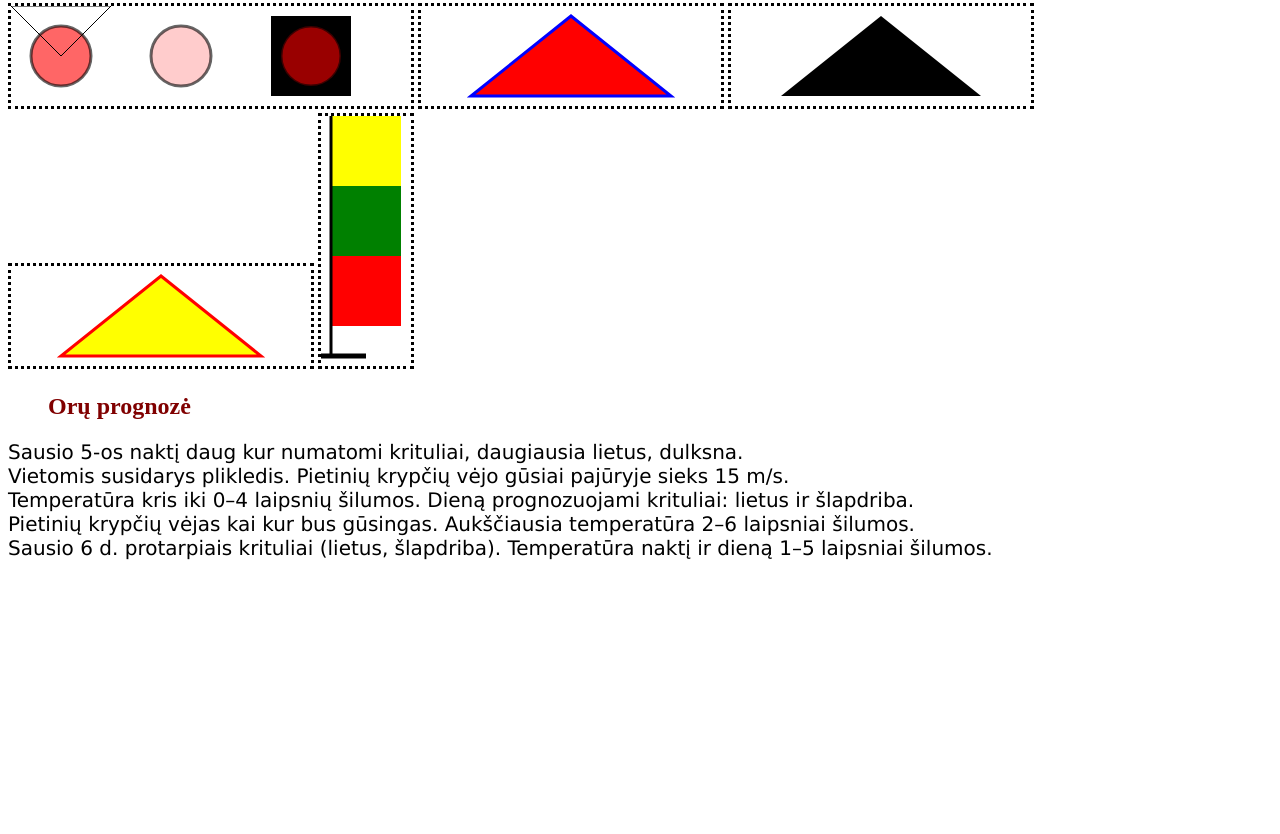
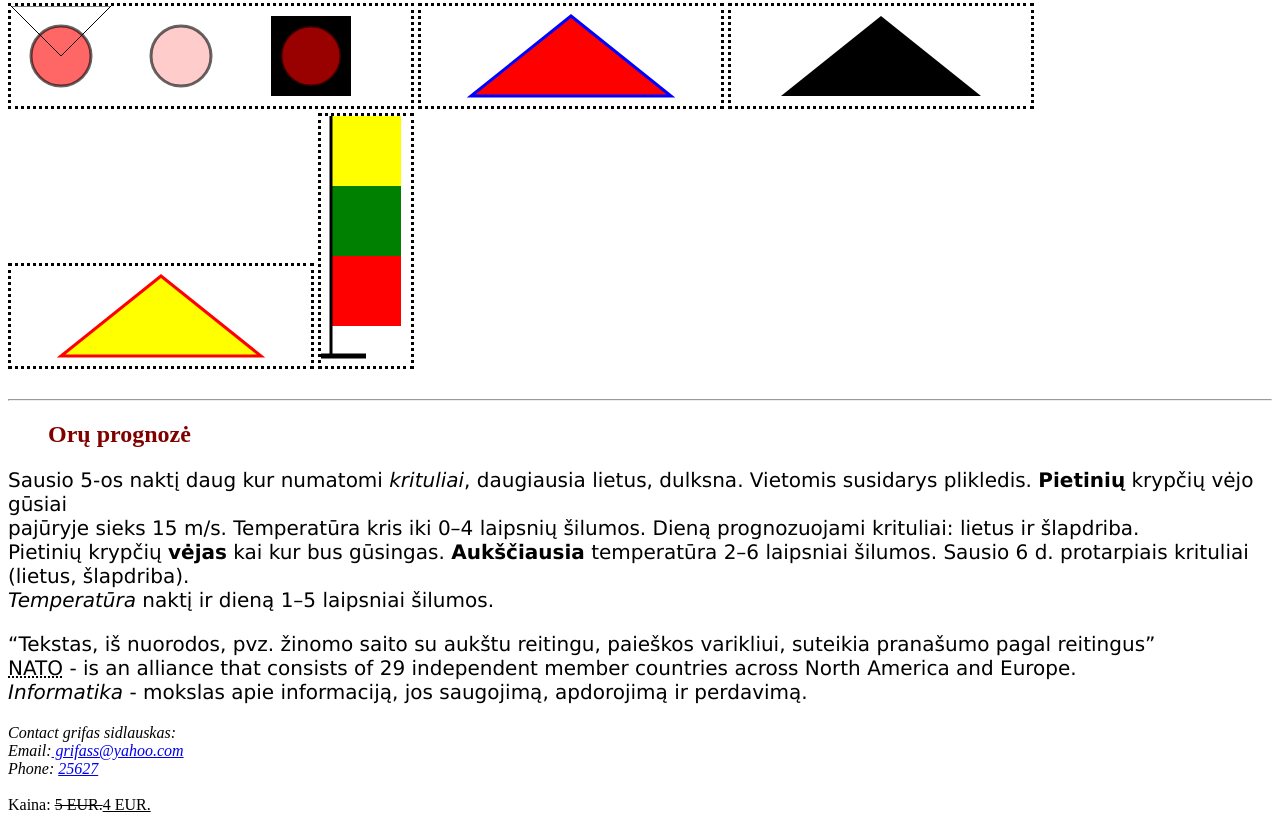
Before and after one commit to grifass/web, a plain HTML site: page index.html in a window 1280 px wide. Shown: the part 1043-1877 px from the top of the page. Before the commit the page ends 1623 px from the top, so only its background shows below. Drawn offline with Linux system fonts and the light colour scheme.

Commit message:
“pirmas

```diff
--- a/index.html
+++ b/index.html
@@ -1,35 +1,47 @@
 <!DOCTYPE html PUBLIC "-//W3C//DTD HTML 4.01//EN">
 <html>
+
   <head>
     <meta charset="utf-8">
     <title>Pirmas žaidimas
     </title>
   </head>
+
   <img src="Images/kava1.jpg" alt=“Tai yra šios svetainės logo“
-title=“Svetainės logotipas, nukopijuotas iš interneto resursų.“ />
+  title=“Svetainės logotipas, nukopijuotas iš interneto resursų.“ /><br>
   <br>
-<br>
-  <h1>Žaidimo turinys</h1>
+
+  <h1 id="1">Žaidimo turinys</h1>
+
   <body>
+
     <!-- Site navigation menu -->
+
     <ul class="navbar">
     <li><a href="https://github.com/grifass/web/">Pirmas žaidimas</a>
     <li><a href="musings.html">My music</a>
     <li><a href="town.html">My video</a>
     <li><a href="links.html">Links</a>
     </ul>
+
     <!-- Main content -->
+
     <br>
     <br>
-    <h2>Muzika</h2>
+
+    <h2 id="2">Muzika</h2>
+
     <audio src="Audio/Fiction.mp3" controls>
     </audio>
     <br>
-    <h2>Video</h2>
+
+    <h2 id="3">Video</h2>
     <video src="Video/Swif.mp4" controls>
     </video>
     <br>
-    <h2>Vektorinė grafika</h2>
+
+    <h2 id="4">Vektorinė grafika</h2>
+
      <svg width="400" height="100" style="border-style: dotted;">
      <rect x="260" y="10" width="80" height="80"></rect>
 
@@ -46,29 +58,76 @@ title=“Svetainės logotipas, nukopijuotas iš interneto resursų.“ />
      <path d="M100 0 L50 50" stroke="black"></path>
      <path d="M0 0 L100 00" stroke="black"></path>
      </svg>
+
      <svg width="300" height="100" style="border-style: dotted;">
         <path d="M150 10 L50 90 250 90 z" fill="red" stroke="blue" stroke-width="3"></path>
      </svg>
+
      <svg width="300" height="100" style="border-style: dotted;">
       <path d="M150 10 L50 90 250 90 z" fill="black"></path>
      </svg>
+
      <svg width="300" height="100" style="border-style: dotted;">
      <path d="M150 10 L50 90 250 90 z" fill="yellow" stroke="red" stroke-width="3"></path>
      </svg>
+
      <svg width="90" height="250" style="border-style: dotted;">
      <rect x="10" y="0" width="70" height="70" fill="yellow"></rect>
      <rect x="10" y="70" width="70" height="70" fill="green"></rect>
      <rect x="10" y="140" width="70" height="70" fill="red"></rect>
      <path d="M10 0 L10 240" stroke="black" stroke-width="3"></path>
      <path d="M0 240 L45 240" stroke="black" stroke-width="5"></path>
-</svg><br>
-  <h2>Orų prognozė</h2>
-<p>Sausio 5-os naktį daug kur numatomi krituliai, daugiausia lietus, dulksna.<br>
-  Vietomis susidarys plikledis. Pietinių krypčių vėjo gūsiai pajūryje sieks 15 m/s.<br>
-  Temperatūra kris iki 0–4 laipsnių šilumos. Dieną prognozuojami krituliai: lietus ir šlapdriba.<br>
-  Pietinių krypčių vėjas kai kur bus gūsingas. Aukščiausia temperatūra 2–6 laipsniai šilumos.<br>
-  Sausio 6 d. protarpiais krituliai (lietus, šlapdriba). Temperatūra naktį ir dieną 1–5 laipsniai šilumos.</p>
      </svg>
+     <br><br>
+
+     <hr>
+
+    <h2 id="5">Orų prognozė</h2>
+
+  <p>
+    Sausio 5-os naktį daug kur numatomi <i>krituliai</i>, daugiausia lietus,
+    dulksna. Vietomis susidarys plikledis. <b>Pietinių</b> krypčių vėjo gūsiai <br>
+    pajūryje sieks 15 m/s. Temperatūra kris iki 0–4 laipsnių šilumos.
+    Dieną prognozuojami krituliai: lietus ir šlapdriba. <br>
+    Pietinių krypčių <strong>vėjas</strong> kai kur bus gūsingas. <b>Aukščiausia</b> temperatūra
+    2–6 laipsniai šilumos. Sausio 6 d. protarpiais krituliai (lietus, šlapdriba). <br>
+    <em>Temperatūra</em> naktį ir dieną 1–5 laipsniai šilumos.
+
+  <!-- "strong, en" paieskos varikliui skirti -->
+
+  </p>
+
+  <p>
+    <q cite="https://www.w3schools.com/colors/colors_picker.asp">Tekstas, iš nuorodos,
+    pvz. žinomo saito su aukštu reitingu, paieškos varikliui, suteikia pranašumo
+    pagal reitingus</q>
+
+  <br>
+
+  <abbr title=" North Atlantic Treaty Organization">NATO</abbr> - is an alliance
+   that consists of 29 independent member countries across North America and Europe.
+   <br>
+
+  <dfn>Informatika</dfn> - mokslas apie informaciją, jos saugojimą, apdorojimą
+   ir perdavimą.<br>
+
+  <address>
+    Contact grifas sidlauskas: <br />
+    Email:<a href="mailto:grifass@yahoo.com">
+      grifass@yahoo.com
+    </a>
+    <br />
+    Phone: <a href="callto:25627">25627</a>
+  </address>
+  <br>
+
+<!-- Pakeitimai turinyje -->
+  Kaina: <del>5 EUR.</del><ins>4 EUR.</ins>
+
+ </p>
+
+  </svg>
+
   <style media="screen">
   {
       background-color: linen;
```
Lines whose indentation alone changed are shown as unchanged.
